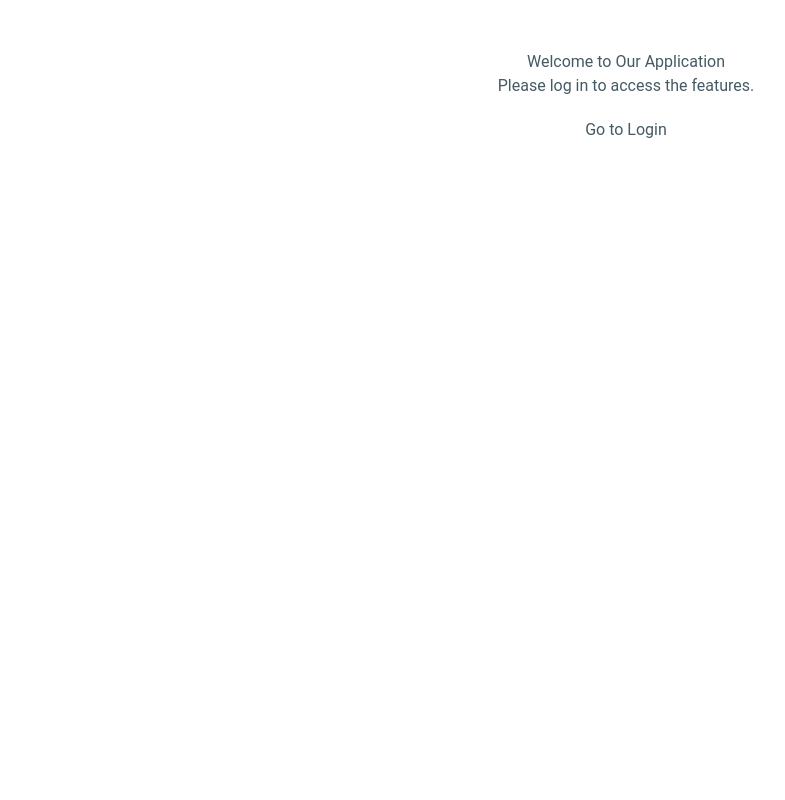
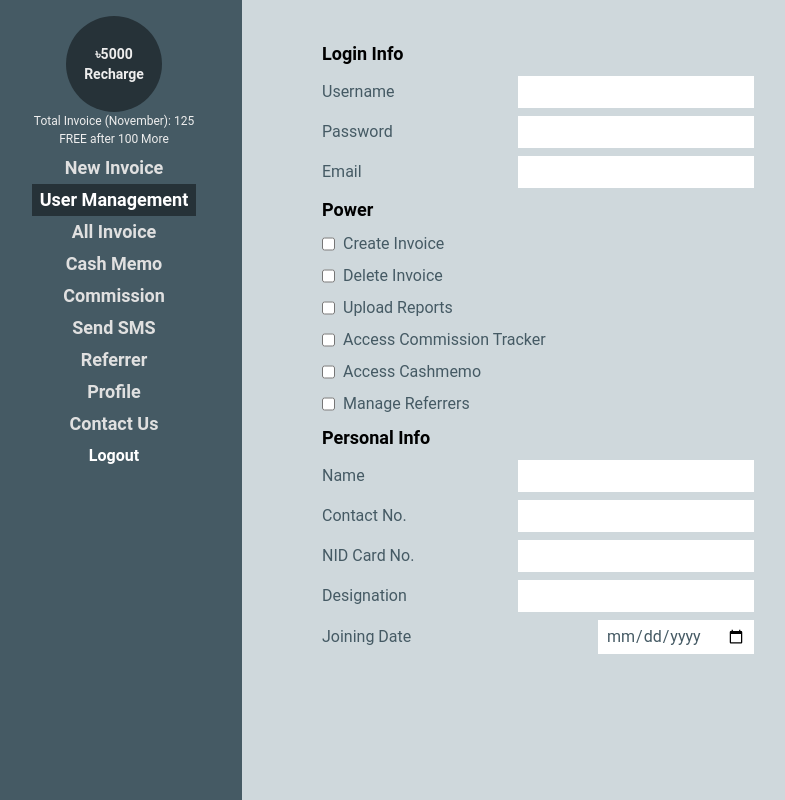
Before and after one commit to samiulfahad/labpilot-frontend, a React (Vite) app: page /user-management/user-form in a window 1280 px wide. Before the commit this address led to /. Shown: the whole page, without its empty margins (14-799 px from the left). Built offline with nearby package versions, Linux system fonts and the light colour scheme; no server answers.

Commit message:
Add user form

```diff
--- a/src/App.jsx
+++ b/src/App.jsx
@@ -19,42 +19,47 @@ import CashMemo from "./pages/cashmemo";
 import CommissionTracker from "./pages/commission-tracker";
 import InvoicesByReferrer from "./pages/commission-tracker/InvoicesByReferrer";
 import Login from "./pages/login";
+import UserManagement from "./pages/user-management";
 import ProtectedRoute from "./components/ProtectedRoute";
 import { AuthProvider, useAuth } from "./context/auth";
 import LandingPage from "./pages/landing-page";
+import UserForm from "./pages/user-management/UserForm";
 
 function App() {
   const { user } = useAuth();
   const location = useLocation();
-  console.log(location.pathname);
+  console.log(1111)
+  // console.log(location.pathname);
 
-  if (!user && location.pathname === "/") {
-    return <LandingPage/>
-  } else if (!user && location.pathname !== "/") {
-    return <Navigate to="/" replace/>
-  }
+  // if (!user && location.pathname === "/") {
+  //   return <LandingPage/>
+  // } else if (!user && location.pathname !== "/") {
+  //   return <Navigate to="/" replace/>
+  // }
 
   return (
     <Layout>
       <Routes>
         <Route path="/test-feature" element={<TestingComponent />} />
+        <Route path="/user-management" element={<UserManagement />} />
+        <Route path="/user-management/user-form" element={<UserForm />} />
         <Route path="/login" element={<Login />} />
-        <Route path="/cashMemo" element={<ProtectedRoute element={<CashMemo />} />} />
-        <Route path="/commissionTracker" element={<ProtectedRoute element={<CommissionTracker />} />} />
-        <Route path="/invoice/new" element={<ProtectedRoute element={<NewInvoice />} />} />
-        <Route path="/invoice/print" element={<ProtectedRoute element={<PrintReceipt />} />} />
-        <Route path="/invoice/action" element={<ProtectedRoute element={<Action />} />} />
-        <Route path="/invoice/referrer" element={<ProtectedRoute element={<InvoicesByReferrer />} />} />
-        <Route path="/invoice/all" element={<ProtectedRoute element={<AllInvoices />} />} />
-        <Route path="/referrer/all" element={<ProtectedRoute element={<ReferrerList />} />} />
-        <Route path="/referrer/add" element={<ProtectedRoute element={<ReferrerCard />} />} />
-        <Route path="/referrer/edit" element={<ProtectedRoute element={<ReferrerCard />} />} />
-        <Route path="/profile" element={<ProtectedRoute element={<Profile />} />} />
-        <Route path="/testlist" element={<ProtectedRoute element={<TestList />} />} />
-        <Route path="/testlist/update" element={<ProtectedRoute element={<UpdateTestList />} />} />
-        <Route path="/render-list" element={<ProtectedRoute element={<RenderList />} />} />
-        <Route path="/send-sms" element={<ProtectedRoute element={<SendSMS />} />} />
-        <Route path="/recharge" element={<ProtectedRoute element={<Recharge />} />} />
+        <Route path="/cashMemo" element={<CashMemo />} />
+        <Route path="/commissionTracker" element={<CommissionTracker />} />
+        <Route path="/invoice/new" element={<NewInvoice />} />
+        <Route path="/invoice/print" element={<PrintReceipt />} />
+        <Route path="/invoice/action" element={<Action />} />
+        <Route path="/invoice/referrer" element={<InvoicesByReferrer />} />
+        <Route path="/invoice/all" element={<AllInvoices />} />
+        <Route path="/referrer/all" element={<ReferrerList />} />
+        <Route path="/referrer/add" element={<ReferrerCard />} />
+        <Route path="/referrer/edit" element={<ReferrerCard />} />
+        <Route path="/profile" element={<Profile />} />
+        <Route path="/testlist" element={<TestList />} />
+        <Route path="/testlist/update" element={<UpdateTestList />} />
+        <Route path="/render-list" element={<RenderList />} />
+        <Route path="/send-sms" element={<SendSMS />} />
+        <Route path="/recharge" element={<Recharge />} />
       </Routes>
     </Layout>
   );
--- a/src/components/layout/navList.js
+++ b/src/components/layout/navList.js
@@ -1,5 +1,6 @@
 const navList = [
   { label: "New Invoice", path: "/invoice/new" },
+  { label: "User Management", path: "/user-management" },
   { label: "All Invoice", path: "/invoice/all" },
   { label: "Cash Memo", path: "/cashMemo" },
   { label: "Commission", path: "/commissionTracker" },
--- /dev/null
+++ b/src/pages/user-management/UserForm.jsx
@@ -0,0 +1,92 @@
+import React from "react";
+
+const UserForm = () => {
+  return (
+    <div>
+      <form className="md:pl-20 mt-10 flex space-y-2 flex-col md:w-1/2">
+        {/* Login Info */}
+        <div>
+          <p className="text-lg font-bold text-black">Login Info</p>
+        </div>
+        <div className="flex justify-between items-center ">
+          <p>Username</p>
+          <input className="px-2 py-1 border-none focus:outline-none" />
+        </div>
+
+        <div className="flex justify-between items-center ">
+          <p>Password</p>
+          <input className="px-2 py-1 border-none focus:outline-none" />
+        </div>
+        <div className="flex justify-between items-center ">
+          <p>Email</p>
+          <input
+            type="email"
+            className="px-2 py-1 border-none focus:outline-none"
+          />
+        </div>
+
+        {/* Rules */}
+
+        <div>
+          <p className="text-lg font-bold text-black">Power</p>
+        </div>
+        <div className="flex space-x-2">
+          <input type="checkbox" value="invoive" />
+          <p>Create Invoice</p>
+        </div>
+        <div className="flex space-x-2">
+          <input type="checkbox" value="invoive" />
+          <p>Delete Invoice</p>
+        </div>
+        <div className="flex space-x-2">
+          <input type="checkbox" value="invoive" />
+          <p>Upload Reports</p>
+        </div>
+
+        <div className="flex space-x-2">
+          <input type="checkbox" value="invoive" />
+          <p>Access Commission Tracker</p>
+        </div>
+        <div className="flex space-x-2">
+          <input type="checkbox" value="invoive" />
+          <p>Access Cashmemo</p>
+        </div>
+
+        <div className="flex space-x-2">
+          <input type="checkbox" value="invoive" />
+          <p>Manage Referrers</p>
+        </div>
+
+        {/* Personal Info */}
+        <div>
+          <p className="text-lg font-bold text-black">Personal Info</p>
+        </div>
+        <div className="flex justify-between items-center ">
+          <p>Name</p>
+          <input className="px-2 py-1 border-none focus:outline-none" />
+        </div>
+        <div className="flex justify-between items-center">
+          <p> Contact No.</p>
+          <input className="px-2 py-1 border-none focus:outline-none" />
+        </div>
+        <div className="flex justify-between items-center">
+          <p>NID Card No.</p>
+          <input className="px-2 py-1 border-none focus:outline-none" />
+        </div>
+        <div className="flex justify-between items-center">
+          <p> Designation</p>
+          <input className="px-2 py-1 border-none focus:outline-none" />
+        </div>
+        <div className="flex justify-between items-center">
+          <p> Joining Date</p>
+          <input
+            type="date"
+            className="px-2 py-1 border-none focus:outline-none"
+          />
+        </div>
+      </form>
+    </div>
+  );
+};
+
+export default UserForm;
--- a/src/pages/user-management/index.jsx
+++ b/src/pages/user-management/index.jsx
@@ -1,15 +1,21 @@
-import React from 'react'
+import React from "react";
+import { Link } from "react-router-dom";
 
 const UserManagement = () => {
+  const users = [
+    { name: "hamza", rules: ["invoice", "report-upload"] },
+    { name: "Amir", rules: ["report-upload"] },
+  ];
   return (
     <section>
-        <div>
-            <div>
-                <Link >Add New User</Link>
-            </div>
+      <div className="flex flex-col w-full justify-start items-center">
+        <div className="flex justify-center items-center w-full mx-auto">
+          <Link to="/user-management/user-form" className="btn-sm mt-10">Add New User</Link>
         </div>
+        <div></div>
+      </div>
     </section>
-  )
-}
+  );
+};
 
-export default UserManagement
+export default UserManagement;
```
